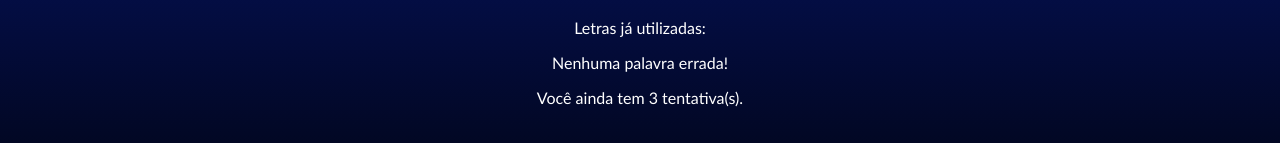
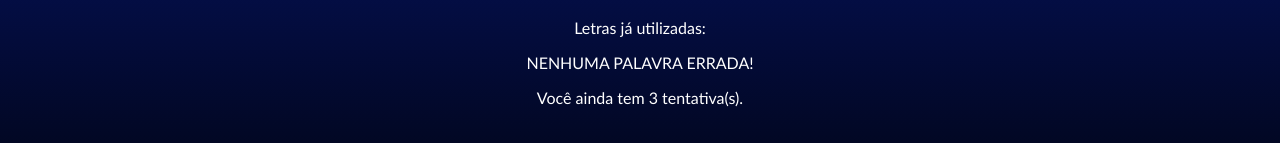
Before and after one commit to LGugs/secretword, a React (Create React App) app: page / in a window 1280 px wide. Both pictures are taken after a click on the button "COMEÇAR O JOGO". Shown: the part 493-636 px from the top of the page. Built offline with nearby package versions, Linux system fonts and the light colour scheme.

Commit message:
adjusted game view

```diff
--- a/src/components/GameScreen.css
+++ b/src/components/GameScreen.css
@@ -47,3 +47,7 @@
     margin-right: 1em;
     text-transform: uppercase;
 }
+
+.wrongLettersContainer span {
+    text-transform: uppercase;
+}
--- a/src/components/GameScreen.js
+++ b/src/components/GameScreen.js
@@ -55,7 +55,7 @@ const GameScreen = ({
               maxLength="1"
               required
               onChange = {(e) => setInputLetter(e.target.value)}
-              value={inputLetter}
+              value={inputLetter} // é necessário uma vez que após o primeiro submit o value desse input perde o valor
               ref={inputLetterRef}  />
 
             <button>Jogar!</button>
@@ -67,7 +67,7 @@ const GameScreen = ({
           {(wrongLetters.length === 0) ?
             <span>Nenhuma palavra errada!</span> :
             wrongLetters.map((wrongLetter, index) => (
-            <span key={index}>{wrongLetter}</span>
+            <span key={index}>{wrongLetter}, </span>
           ))}
         </div>
 
```
